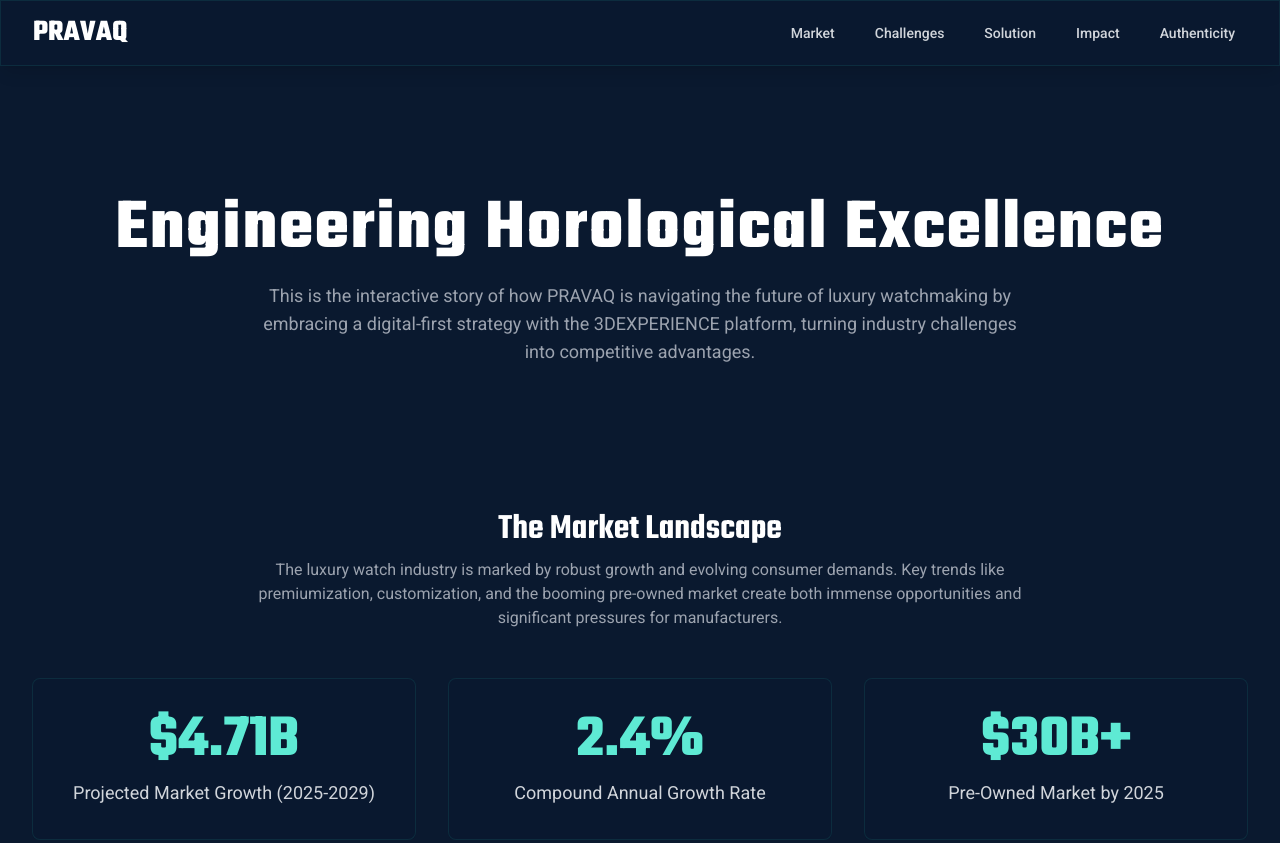
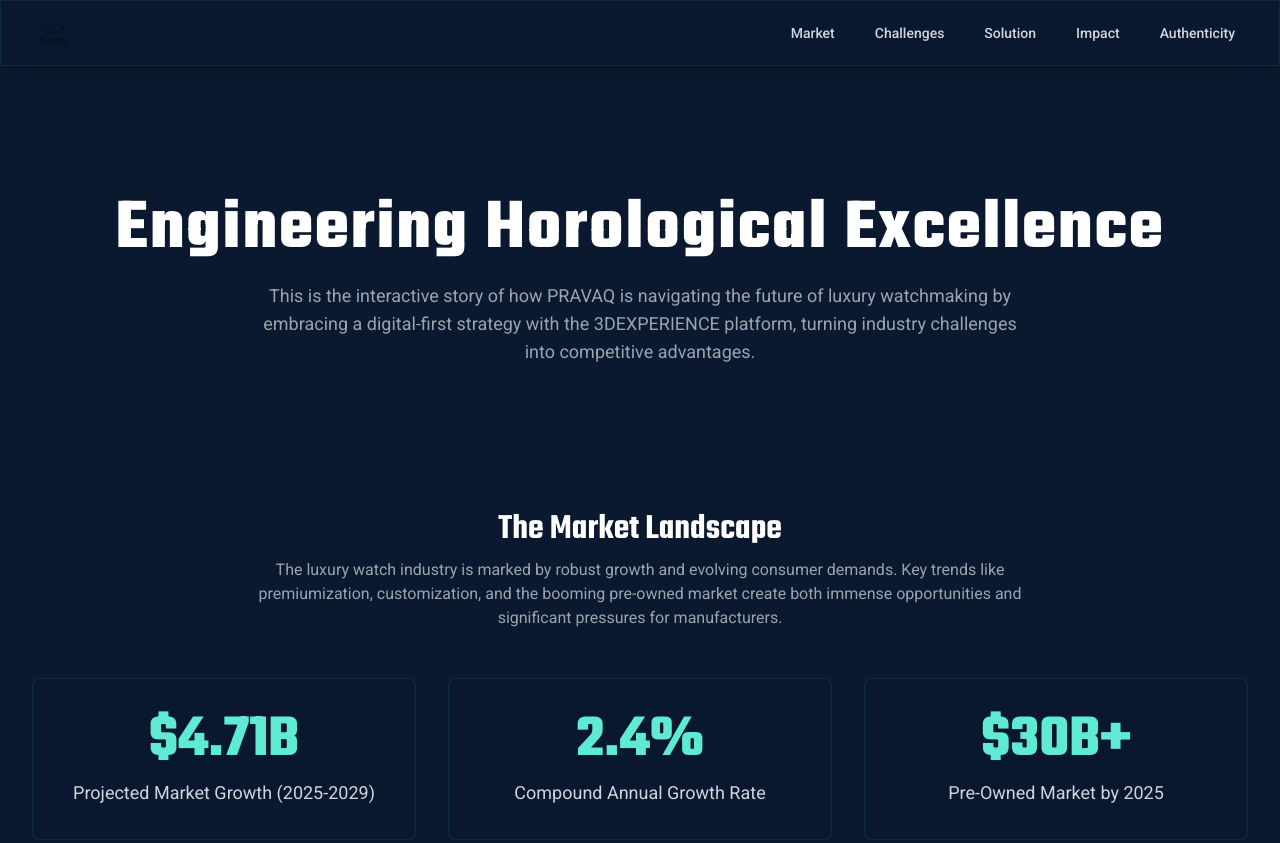
Before and after one commit to aditykulkarni/pravaq, a plain HTML site: page index.html in a window 1280 px wide. Shown: the top 843 px of the page. Drawn offline with nearby package versions, Linux system fonts and the light colour scheme.

Commit message:
index.html

```diff
--- a/index.html
+++ b/index.html
@@ -83,8 +83,10 @@
     <nav class="sticky top-0 z-50 glass-card shadow-lg">
         <div class="container mx-auto px-4 sm:px-6 lg:px-8">
             <div class="flex items-center justify-between h-16">
-                <div class="flex-shrink-0">
-                    <h1 class="font-header text-3xl font-bold text-white">PRAVAQ</h1>
+               <div class="flex-shrink-0">
+                  <a href="index.html">
+                    <img src="assets/images/pravaq-logo.png" alt="PRAVAQ Logo" class="h-10">
+                  </a>
                 </div>
                 <div class="hidden md:block">
                     <div class="ml-10 flex items-baseline space-x-4">
```
